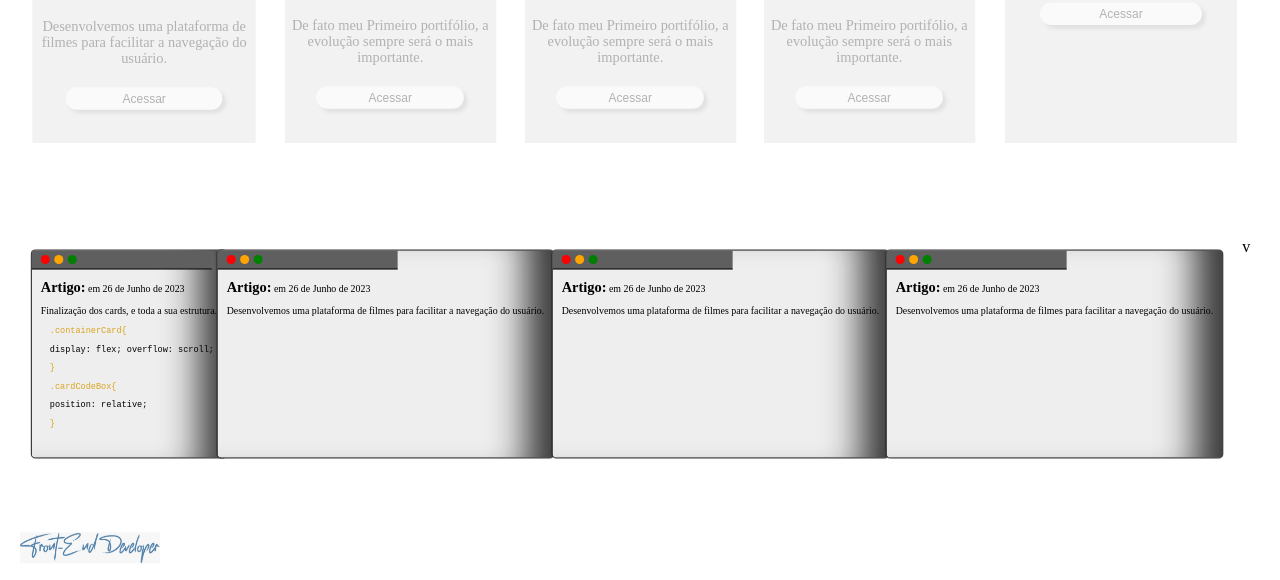
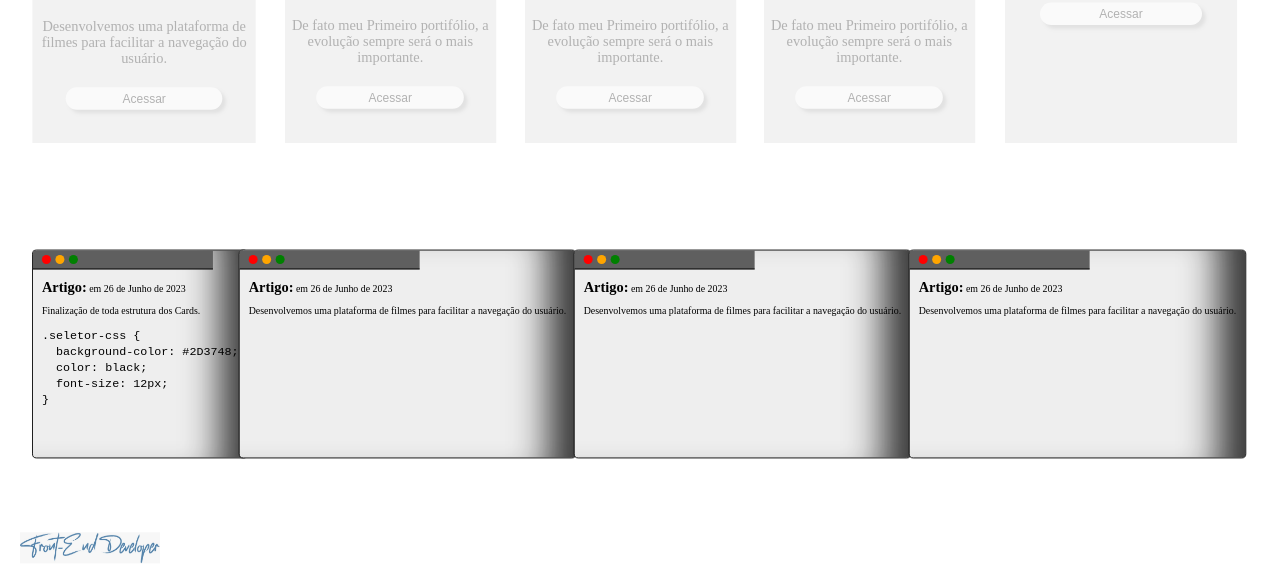
Before and after one commit to MateusProDev/portifolio_3.0, a plain HTML site: page index.html in a window 1280 px wide. Shown: the part 2084-2664 px from the top of the page. Drawn offline with Linux system fonts and the light colour scheme.

Commit message:
Update index.html

```diff
--- a/index.html
+++ b/index.html
@@ -103,18 +103,16 @@
                 </div>
                 <div class="cardCorpo">
                     <p><strong>Artigo:</strong> em 26 de Junho de 2023</p>
-                    <p>Finalização dos cards, e toda a sua estrutura.</p>
-                    <div class="conteudoCard">
+                    <p>Finalização de toda estrutura dos Cards.</p>
+                    <div class="code-box">
                         <code>
-                            <p id="seletorCard">.containerCard{</p>
-                                <p>display: flex;
-                            overflow: scroll;</p>
-                            <p id="seletorCard">}</p>
-                            <p id="seletorCard">.cardCodeBox{</p>
-                                <p>position: relative;</p>
-                            <p id="seletorCard">}</p>
+                          <span class="selector">.seletor-css</span> {<br>
+                          &nbsp;&nbsp;<span class="property">background-color</span>: <span class="value"> #2D3748</span>;<br>
+                          &nbsp;&nbsp;<span class="property">color</span>: <span class="value">black</span>;<br>
+                          &nbsp;&nbsp;<span class="property">font-size</span>: <span class="value">12px</span>;<br>
+                          }
                         </code>
-                    </div>
+                      </div>
                 </div>
             </div>
             <div class="cardCodeBox destaque">
@@ -148,7 +146,7 @@
                     <p><strong>Artigo:</strong> em 26 de Junho de 2023</p>
                     <p>Desenvolvemos uma plataforma de filmes para facilitar a navegação do usuário.</p>
                 </div>
-            </div>v
+            </div>
         </div>
         <script src="script.js"></script>
     </main>
```
